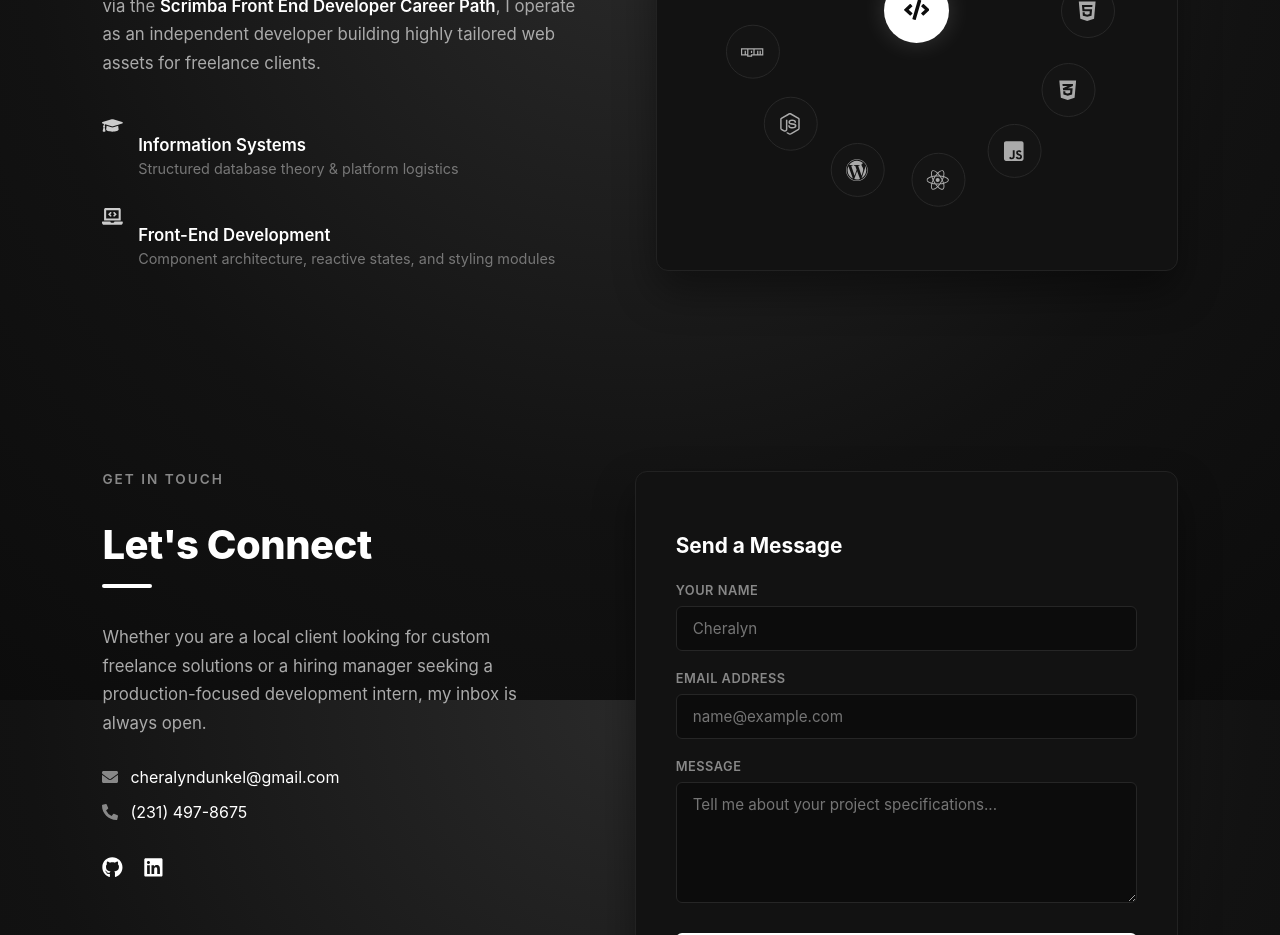
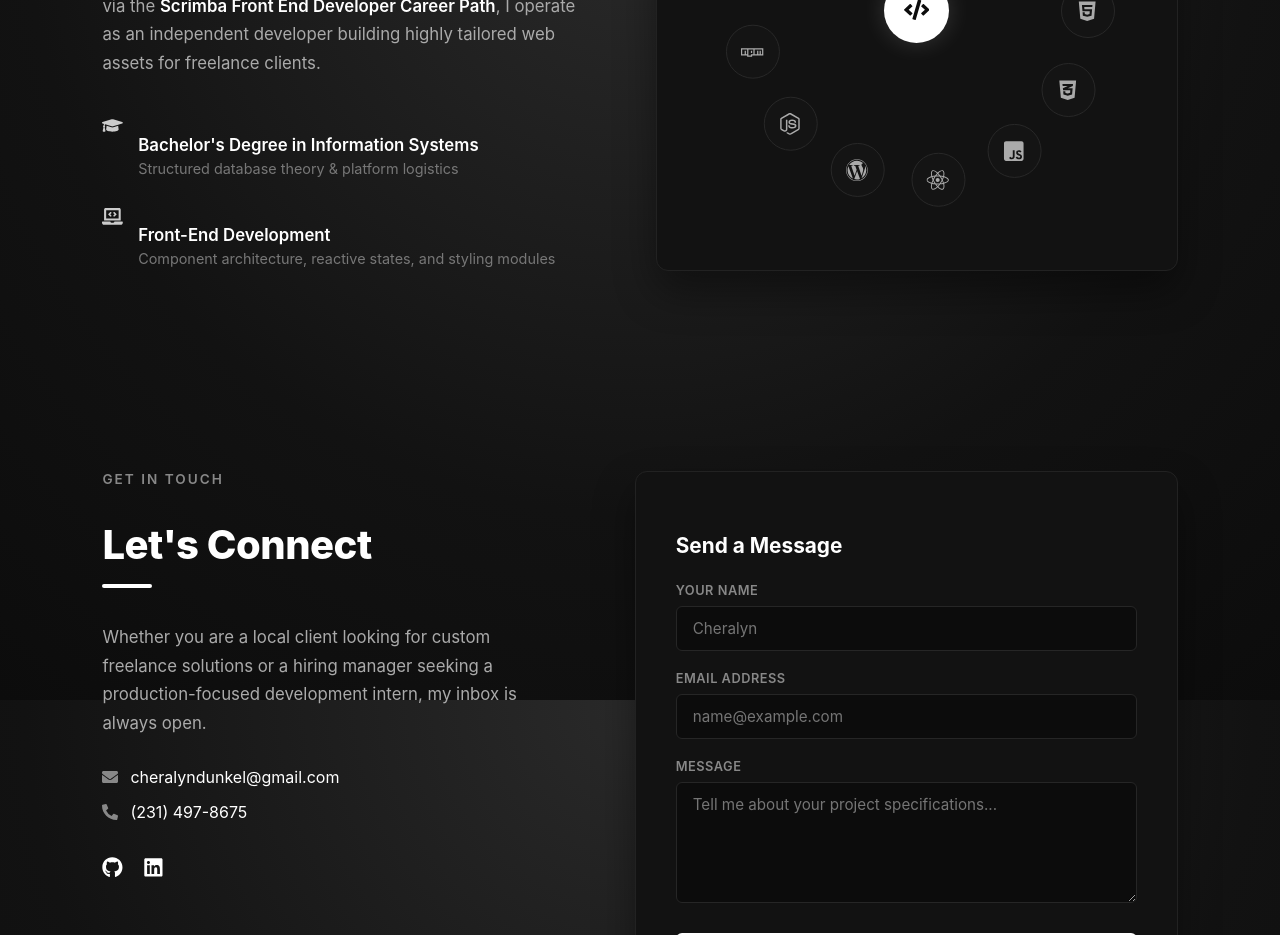
Before and after one commit to CDunkel1/portfolio, a React app: page / in a window 1280 px wide. Shown: the part 4100-5035 px from the top of the page. Built offline with nearby package versions, Linux system fonts and the light colour scheme; the HTML template or start-up script is replaced by a standard one.

Commit message:
update about section

```diff
--- a/src/components/About/About.jsx
+++ b/src/components/About/About.jsx
@@ -71,7 +71,7 @@ function About() {
             <div className="pillar-item">
               <FaGraduationCap className="pillar-icon" />
               <div>
-                <h4>Information Systems</h4>
+                <h4>Bachelor's Degree in Information Systems</h4>
                 <p>Structured database theory & platform logistics</p>
               </div>
             </div>
```
